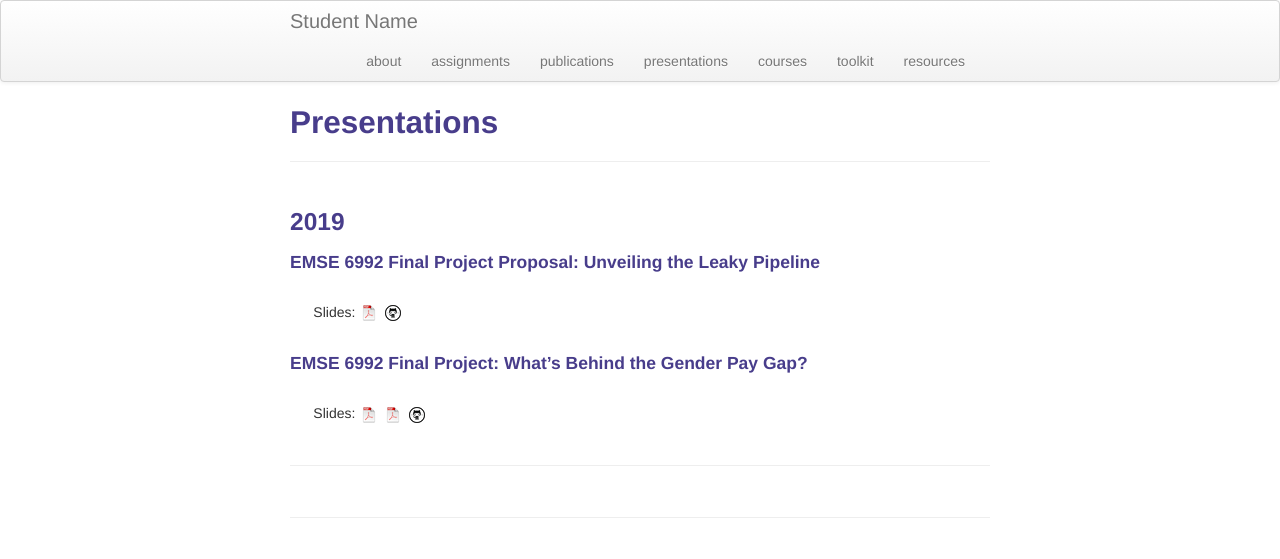
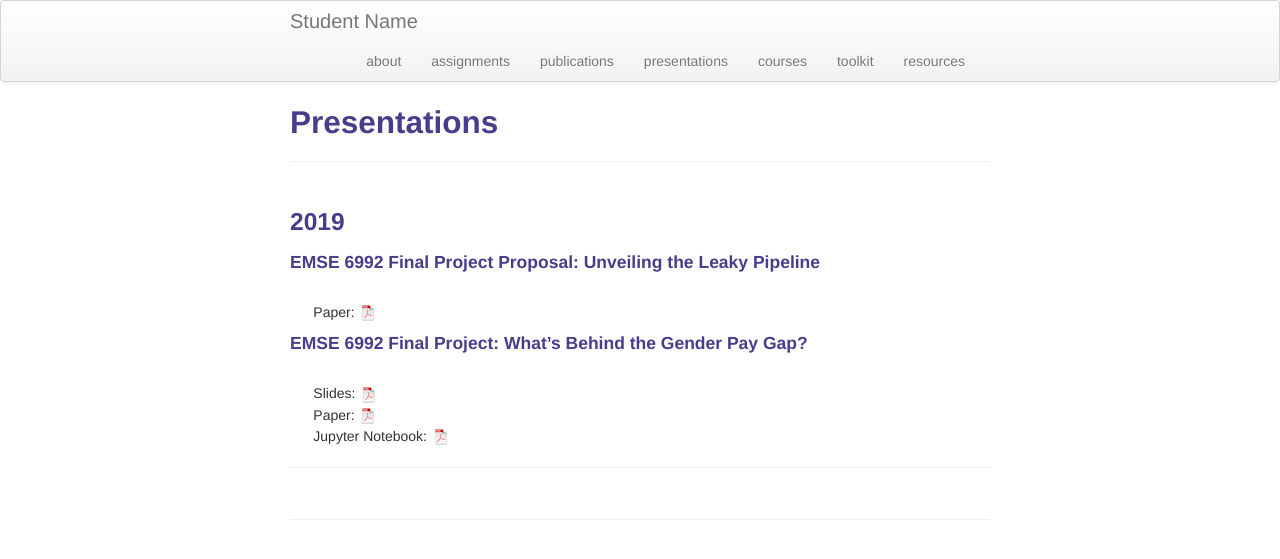
Before and after one commit to alsilbert/alsilbert.github.io, a Jekyll site: the page built from pages/presentations.md, in a window 1280 px wide. Shown: the top 559 px of the page. Built offline with Jekyll 4.4.1, drawn with Linux system fonts in a browser that asks for light colours.

Commit message:
Update presentations.md

```diff
--- a/pages/presentations.md
+++ b/pages/presentations.md
@@ -8,16 +8,19 @@ description: Student's Presentations in Data Analytics
 ###  2019
 
 #### EMSE 6992 Final Project Proposal: Unveiling the Leaky Pipeline
-<br/>&nbsp; &nbsp; &nbsp; Slides:
+<br/>&nbsp; &nbsp; &nbsp; Paper:
 [![pdf](icons16/pdf-icon.png)](https://alsilbert.github.io/Assignments/Proposal_Paper_EMSE_6992.pdf)
-[![github](icons16/github-icon.png)](https://alsilbert.github.io/Assignments)<br/>
 &nbsp; &nbsp; &nbsp;
 
 #### EMSE 6992 Final Project: What’s Behind the Gender Pay Gap?
 <br/>&nbsp; &nbsp; &nbsp; Slides:
+[![pdf presentation](icons16/pdf-icon.png)](https://alsilbert.github.io/Assignments/FinalPresentation_EMSE6992.pdf)
+&nbsp; &nbsp; &nbsp;
+<br/>&nbsp; &nbsp; &nbsp; Paper:
 [![pdf document](icons16/pdf-icon.png)](https://alsilbert.github.io/Assignments/FinalPaper_EMSE6992.pdf)
-[![pdf presentation](icons16/pdf-icon.png)](https://alsilbert.github.io/Assignments/FinalPresentation_EMSE6992.pdf)
-[![github](icons16/github-icon.png)](https://alsilbert.github.io/Assignments)<br/>
+&nbsp; &nbsp; &nbsp;
+<br/>&nbsp; &nbsp; &nbsp; Jupyter Notebook:
+[![pdf document](icons16/pdf-icon.png)](https://alsilbert.github.io/Assignments/FinalProject_ArielSilbert.ipynb)
 &nbsp; &nbsp; &nbsp;
 
 ---
```
